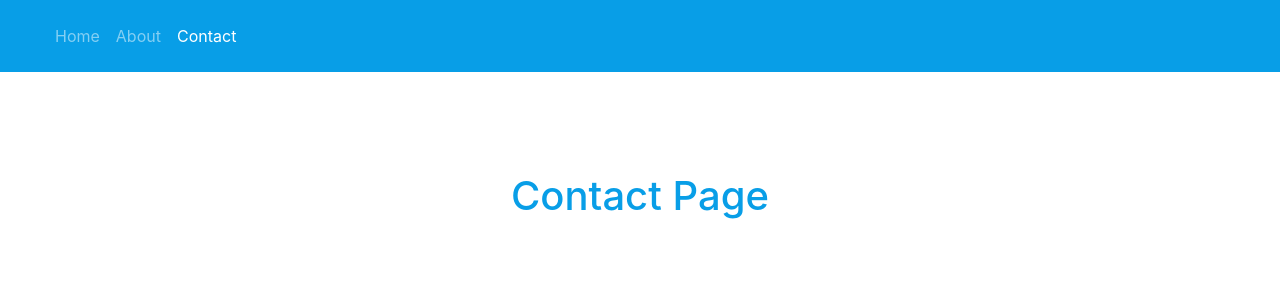
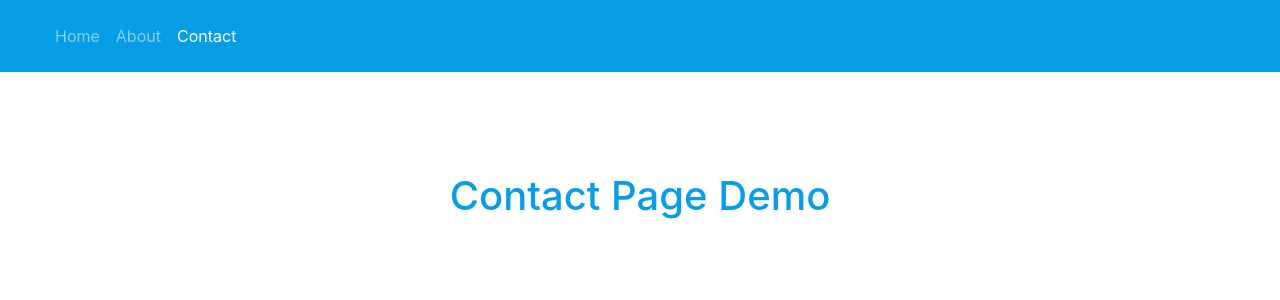
Before and after one commit to jvpink200/schedulerProject, a React (Create React App) app in the folder scheduler/: page /contact in a window 1280 px wide. Shown: the top 300 px of the page. Built offline with nearby package versions, Linux system fonts and the light colour scheme.

Commit message:
demo text added

```diff
--- a/scheduler/src/components/Contact.js
+++ b/scheduler/src/components/Contact.js
@@ -4,7 +4,7 @@ class Contact extends Component {
   render() {
     return (
       <React.Fragment>
-        <h1 className='site-pages'>Contact Page</h1>
+        <h1 className='site-pages'>Contact Page Demo</h1>
       </React.Fragment>
     );
   }
```
